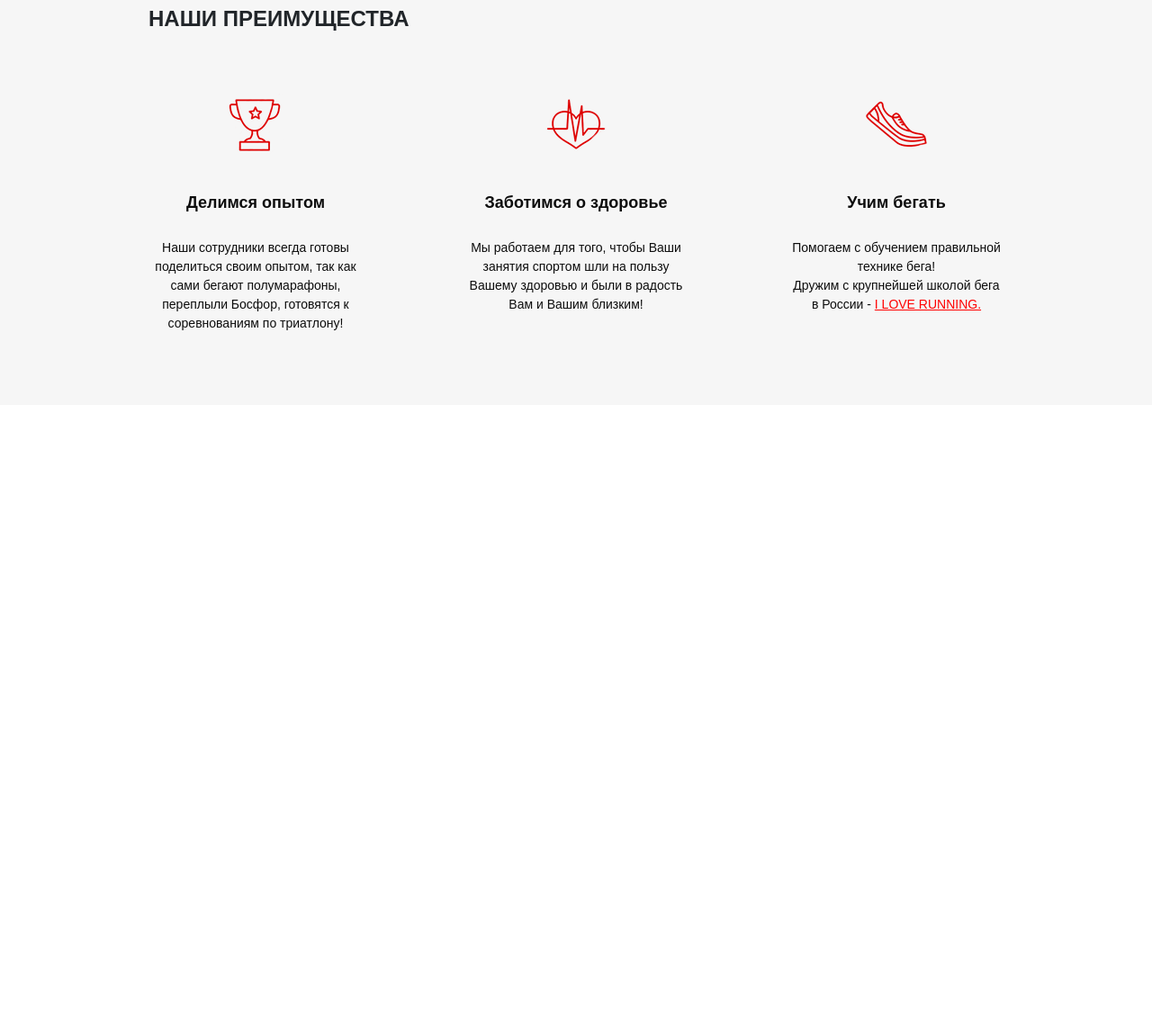
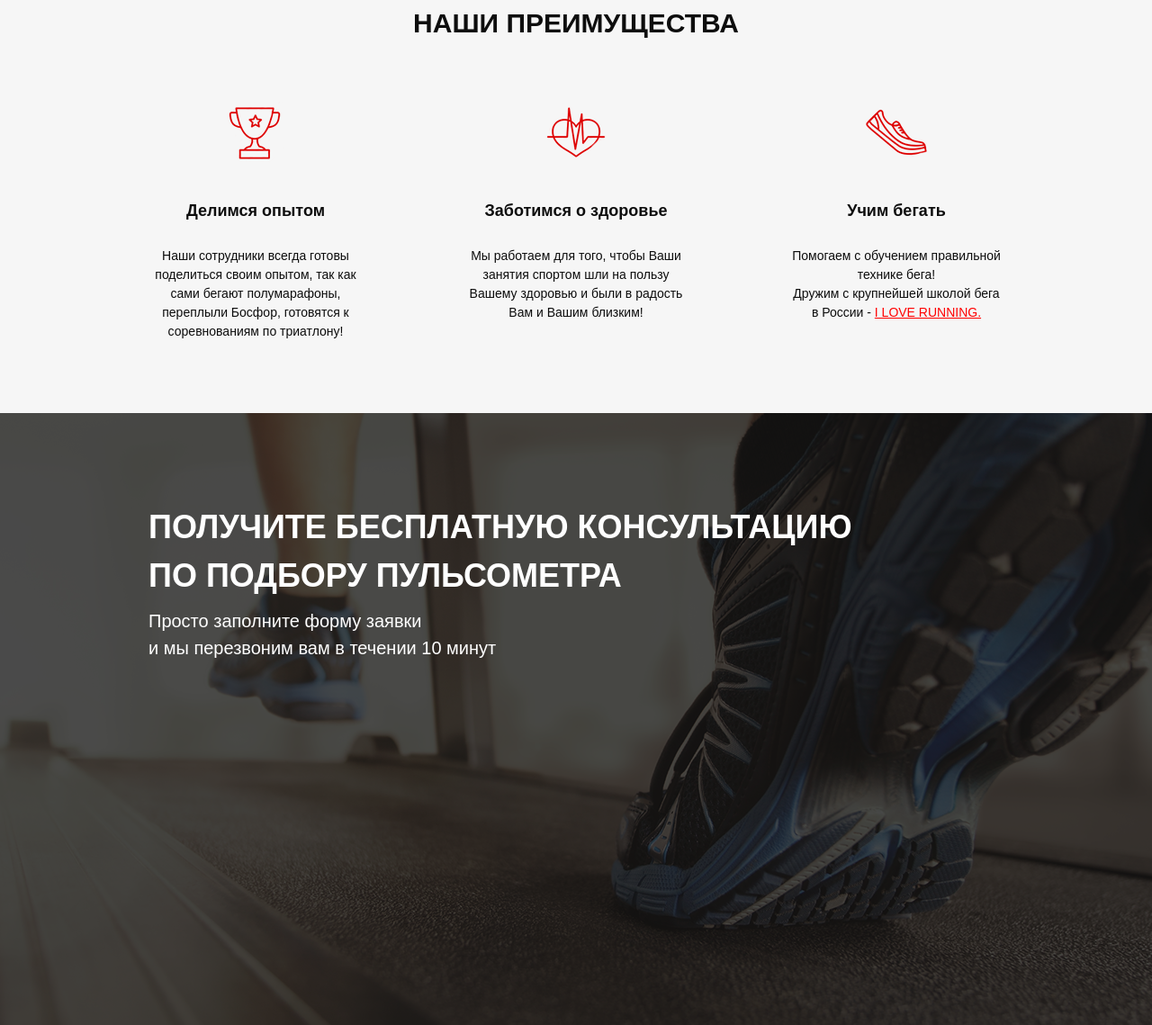
Before and after one commit to jberries1/Runsmart, a website: page src/index.html in a window 1280 px wide. Shown: the part 717-1856 px from the top of the page at 90% size. Before the commit the page ends 1167 px from the top, so only its background shows below. Drawn offline with Linux system fonts and the light colour scheme.

Commit message:
consultation

```diff
--- a/src/index.html
+++ b/src/index.html
@@ -99,6 +99,19 @@
             </div>
         </div>
     </div>
+    <div class="consultation">
+        <div class="container">
+            <h2 class="title title_left">
+                Получите бесплатную консультацию <br>
+                по подбору пульсометра
+            </h2>
+            <div class="consultation__descr">
+                Просто заполните форму заявки <br>
+                и мы перезвоним вам в течении 10 минут
+            </div>
+            <form action=""></form>
+        </div>
+    </div>
 </body>
 
 </html>
--- /dev/null
+++ b/src/sass/blocks/_consultation.scss
@@ -0,0 +1,10 @@
+.consultation {
+    min-height: 680px;
+    padding: 100px 0 92px 0;
+    background: url(../../img/bg_consultation.png) center (center/cover) no-repeat;
+    &__descr {
+        font-size: 20px;
+        color: #ffffff;
+
+    }
+}
--- /dev/null
+++ b/src/sass/blocks/_titles.scss
@@ -0,0 +1,12 @@
+.title {
+    color: #0d0d0d;
+    font-size: 30px;
+    font-weight: 700;
+    text-align: center;
+    text-transform: uppercase;
+    &_left {
+        color: #ffffff;
+        font-size: 36px;
+        text-align: left;
+    }
+}
--- a/src/sass/style.scss
+++ b/src/sass/style.scss
@@ -7,7 +7,10 @@
 @import 'blocks/promo';
 @import 'blocks/header.scss';
 @import 'blocks/buttons';
+@import 'blocks/titles';
 @import 'blocks/advantages';
+@import 'blocks/consultation';
+
 
 * {
     font-family: 'Museo Sans Cyrl', sans-serif;
```
Also changed, not shown: src/css/style.min.css, src/img/bg_consultation.png (added).
